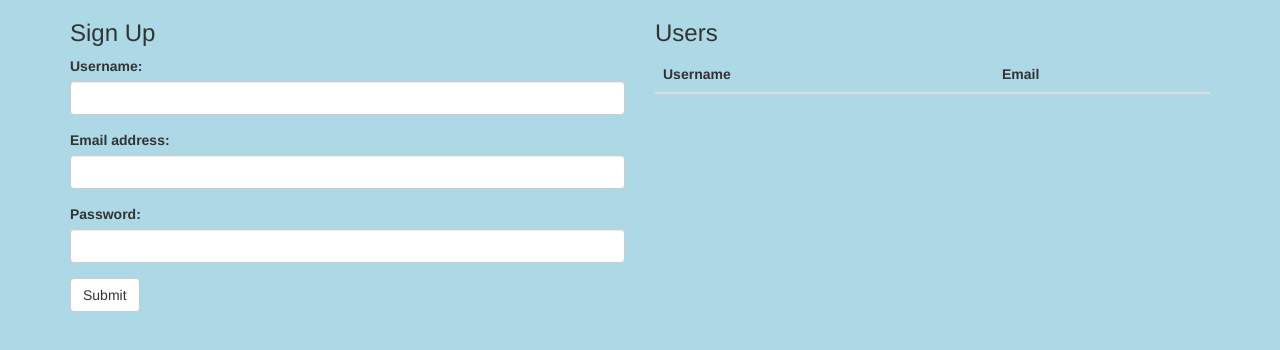
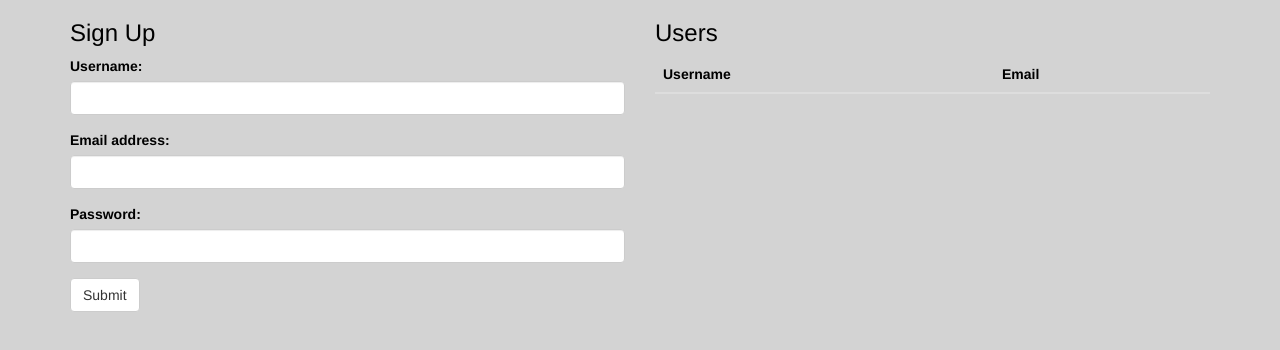
Before and after one commit to Travo100/cbc-firebase-session, a plain HTML site: page index.html in a window 1280 px wide. Drawn offline with nearby package versions, Linux system fonts and the light colour scheme; no server answers.

Commit message:
Added new background color and font color

```diff
--- a/assets/css/style.css
+++ b/assets/css/style.css
@@ -1,3 +1,4 @@
 body {
-    background-color: lightblue;
+    background-color: lightgray;
+    color: black;
 }
```
